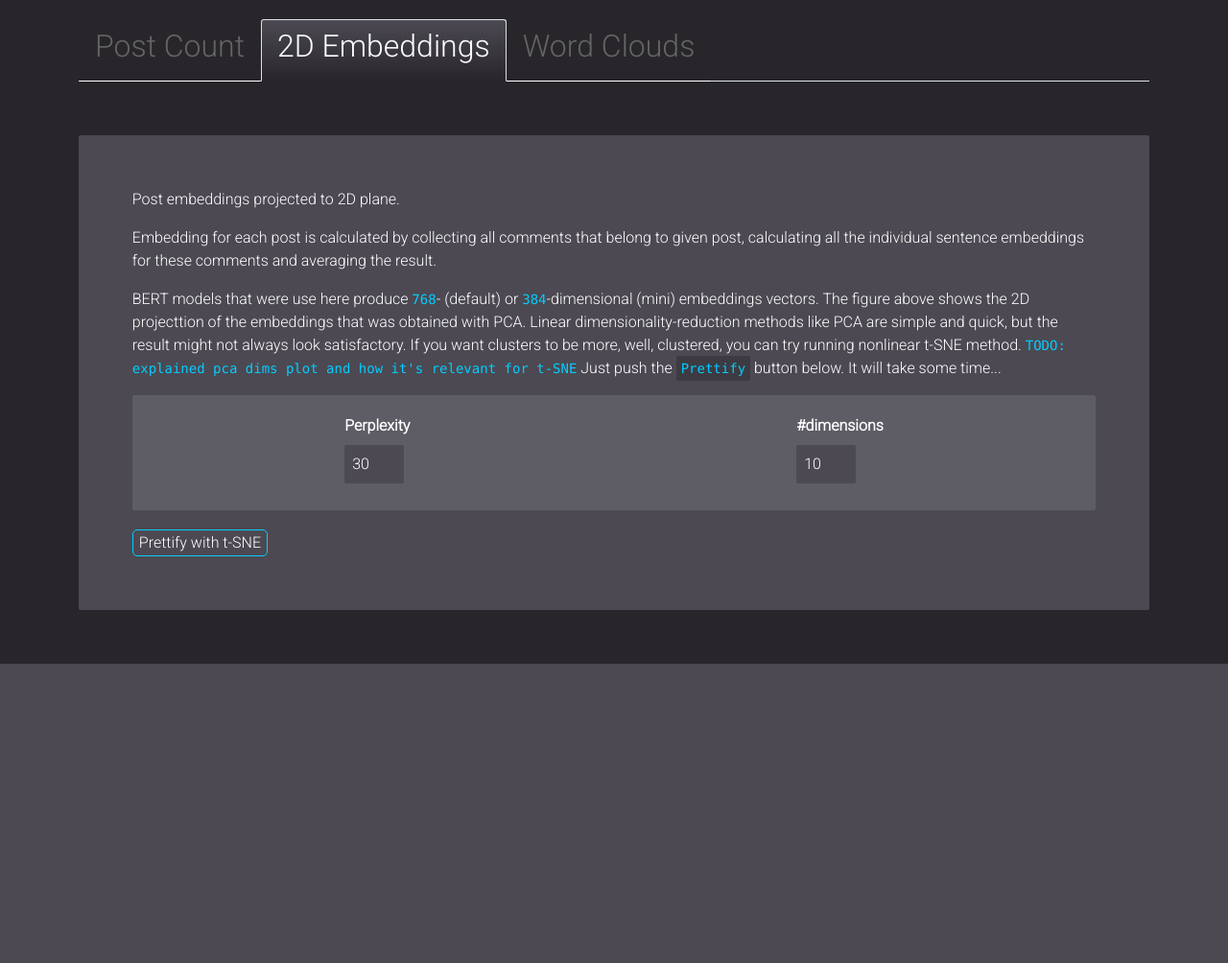
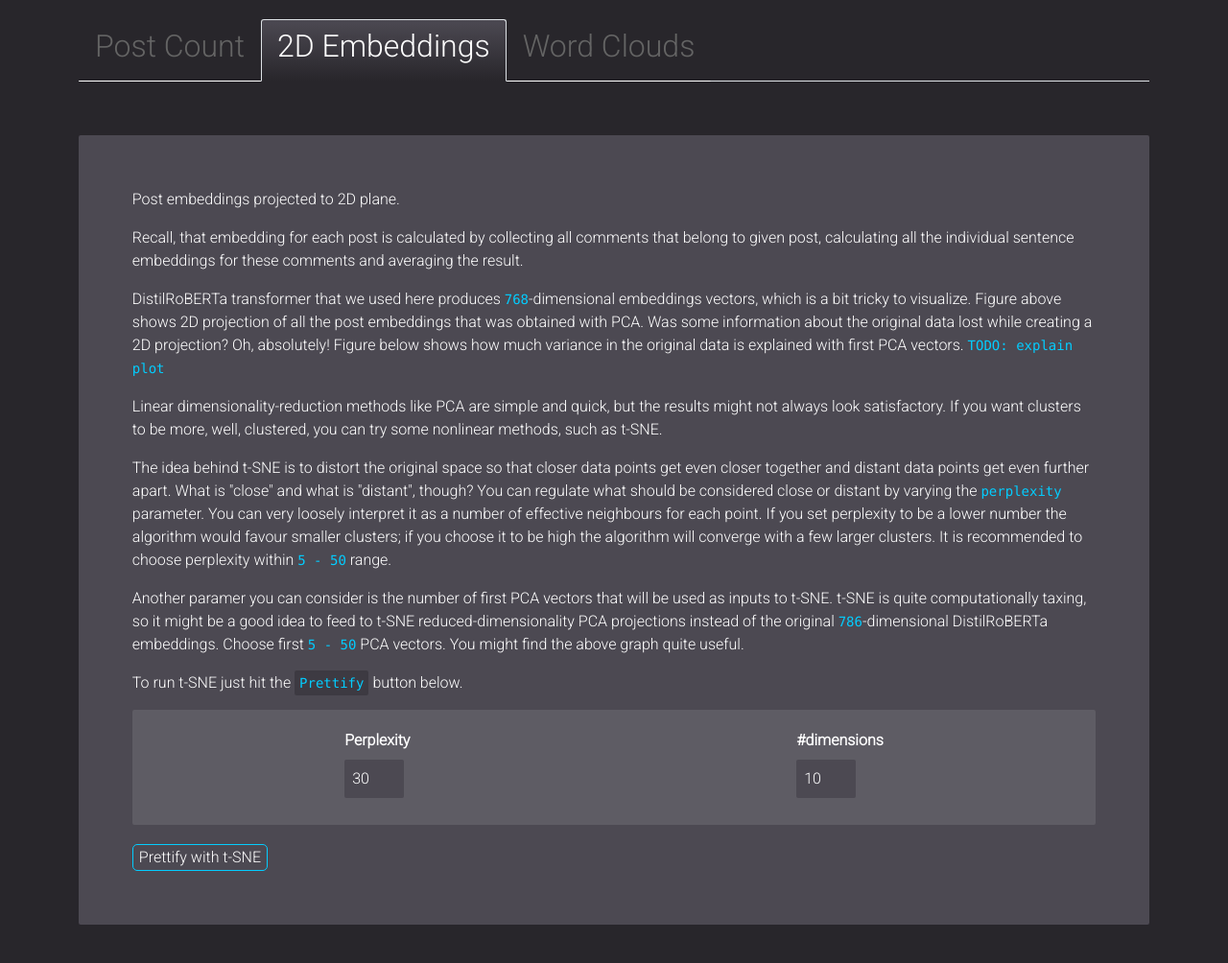
Before and after one commit to axyorah/hn-post-clusterer, a Flask app: template flaskr/templates/index.html in a window 1280 px wide, after a click on "2D Embeddings". Shown: the part 1233-2237 px from the top of the page at 96% size. Before the commit the page ends 1925 px from the top, so only its background shows below. Run offline with Flask 3, Linux system fonts and the light colour scheme; the template is opened without the code that fills it, so the values that code supplies are empty; parts of the project's set-up code (start-up, migrations or seed data) failed here and were passed over.

Commit message:
add: added some text about t-SNE form params

```diff
--- a/flaskr/templates/partials/show_figures.html
+++ b/flaskr/templates/partials/show_figures.html
@@ -41,27 +41,56 @@
             <div id="embed-pca-plot-root"></div>
 
             <p>
-                Embedding for each post is calculated by collecting all comments
+                Recall, that embedding for each post is calculated by collecting all comments
                 that belong to given post, calculating all the individual sentence embeddings
                 for these comments and averaging the result.
             </p>
             <p>
-                BERT models that were use here produce <code>768</code>- (default)
-                or <code>384</code>-dimensional (mini) embeddings vectors.
-                The figure above shows the 2D projecttion of the embeddings
+                DistilRoBERTa transformer that we used here produces
+                <code>768</code>-dimensional embeddings vectors, which is a bit tricky to visualize.
+                Figure above shows 2D projection of all the post embeddings
                 that was obtained with PCA.
-                Linear dimensionality-reduction methods like PCA are simple and quick,
-                but the result might not always look satisfactory.
-                If you want clusters to be more, well, clustered,
-                you can try running nonlinear t-SNE method.
+                Was some information about the original data lost while creating a 2D projection?
+                Oh, absolutely! Figure below shows how much variance in the original data
+                is explained with first PCA vectors. <code>TODO: explain plot</code>
 
-                <code>TODO: explained pca dims plot and how it's relevant for t-SNE</code>
-
-                Just push the <code class="mark">Prettify</code> button below.
-                It will take some time...
             </p>
 
             <div id="pca-explained-variance-root"></div>
+
+            <p>
+                Linear dimensionality-reduction methods like PCA are simple and quick,
+                but the results might not always look satisfactory.
+                If you want clusters to be more, well, clustered,
+                you can try some nonlinear methods, such as t-SNE.
+            </p>
+            <p>
+                The idea behind t-SNE is to distort the original space
+                so that closer data points get even closer together
+                and distant data points get even further apart.
+                What is "close" and what is "distant", though?
+                You can regulate what should be considered close or distant
+                by varying the <code>perplexity</code> parameter.
+                You can very loosely interpret it as a number of
+                effective neighbours for each point.
+                If you set perplexity to be a lower number
+                the algorithm would favour smaller clusters;
+                if you choose it to be high the algorithm will converge
+                with a few larger clusters.
+                It is recommended to choose perplexity within <code>5 - 50</code> range.
+            </p>
+            <p>
+                Another paramer you can consider is the number of
+                first PCA vectors that will be used as inputs to t-SNE.
+                t-SNE is quite computationally taxing, so it might be a good idea
+                to feed to t-SNE reduced-dimensionality PCA projections
+                instead of the original <code>786</code>-dimensional DistilRoBERTa embeddings.
+                Choose first <code>5 - 50</code> PCA vectors.
+                You might find the above graph quite useful.
+            </p>
+            <p>
+                To  run t-SNE just hit the <code class="mark">Prettify</code> button below.
+            </p>
 
             {% include "partials/set_tsne_filters.html" %}
 
```
